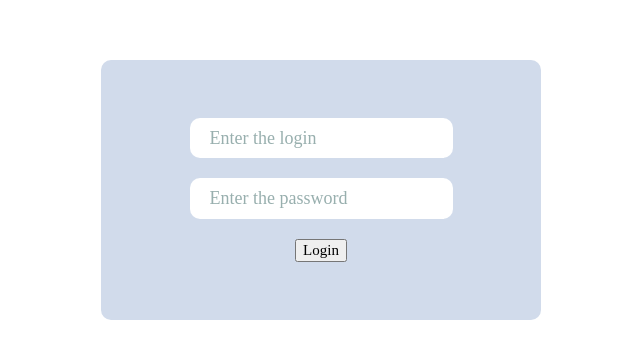
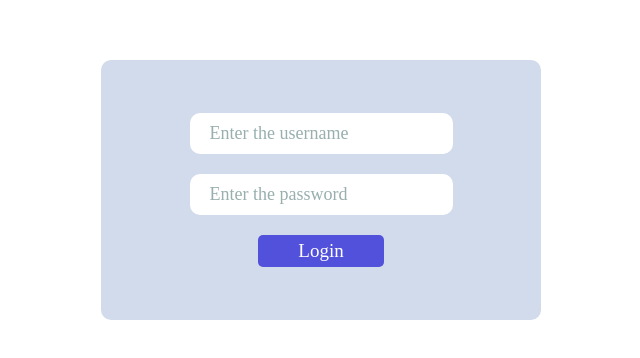
Before and after one commit to gOHostwith1R/spring, a React (Create React App) app: page /login in a window 1280 px wide. Shown: the part 210-568 px from the top of the page, without its empty margins (319-959 px from the left). Built offline with nearby package versions, Linux system fonts and the light colour scheme; a web font is replaced by a local one.

Commit message:
add login

```diff
--- /dev/null
+++ b/src/components/Button/Button.js
@@ -0,0 +1,17 @@
+import React from 'react';
+import classNames from 'classnames';
+import './button.css';
+
+export const Button = ({
+  children, type, classType, onClick,
+}) => (
+  <button
+    onClick={onClick}
+    type={type ? 'submit' : 'button'}
+    className={classNames('button', ({
+      button__login: classType === 'button__login',
+    }))}
+  >
+    {children}
+  </button>
+);
--- /dev/null
+++ b/src/components/Button/button.css
@@ -0,0 +1,18 @@
+.button {
+    padding: 5px 40px;
+    background: #5151db;
+    border: none;
+    border-radius: 5px;
+    font-size: 19px;
+    color: #FFFFFF;
+    cursor: pointer;
+}
+
+.button:active {
+    outline: none;
+}
+
+.button:hover {
+    background: #f5f5f7;
+    color: #5151db;
+}
--- /dev/null
+++ b/src/components/Button/index.js
@@ -0,0 +1 @@
+export { Button } from './Button';
--- a/src/components/Input/Input.jsx
+++ b/src/components/Input/Input.jsx
@@ -1,6 +1,8 @@
 import React from 'react';
 import './input.css';
 
-export const Input = ({ handleChangeInput, placeholder, type }) => (
-  <input className="search__card" type={type || 'text'} name="search_card" placeholder={placeholder} onChange={(event) => handleChangeInput(event)} />
+export const Input = ({
+  handleChangeInput, placeholder, type, name,
+}) => (
+  <input name={name} className="search__card" type={type || 'text'} placeholder={placeholder} onChange={(event) => handleChangeInput(event)} />
 );
--- a/src/components/index.js
+++ b/src/components/index.js
@@ -7,3 +7,4 @@ export { Input } from './Input';
 export { Card } from './Card';
 export { BurgerNavigation } from './BurgerNavigation';
 export { BurgerDropdown } from './BurgerDropdown';
+export { Button } from './Button';
--- a/src/pages/LoginPage/LoginPage.js
+++ b/src/pages/LoginPage/LoginPage.js
@@ -1,13 +1,25 @@
-import React from 'react';
+import React, { useState } from 'react';
 import './loginPage.css';
-import { Input } from '../../components';
+import { useDispatch } from 'react-redux';
+import { Button, Input } from '../../components';
 
-export const LoginPage = () => (
-  <div className="login__wrapper">
-    <div className="login__layout">
-      <Input placeholder="Enter the login" />
-      <Input placeholder="Enter the password" type="password" />
-      <button type="submit">Login</button>
+export const LoginPage = () => {
+  const dispatch = useDispatch();
+  const [inputsData, setInputsData] = useState({ userName: '', password: '' });
+  const changeInputs = (e) => {
+    setInputsData({ ...inputsData, [e.target.name]: e.target.value });
+  };
+
+  const onClick = () => (
+    inputsData.password === '1234' && inputsData.userName === 'admin' ? dispatch({ type: 'LOGIN' }) : console.log('f')
+  );
+  return (
+    <div className="login__wrapper">
+      <div className="login__layout">
+        <Input placeholder="Enter the username" handleChangeInput={changeInputs} name="userName" />
+        <Input placeholder="Enter the password" type="password" handleChangeInput={changeInputs} name="password" />
+        <Button type="submit" classType="button__login" onClick={onClick}>Login</Button>
+      </div>
     </div>
-  </div>
-);
+  );
+};
```
